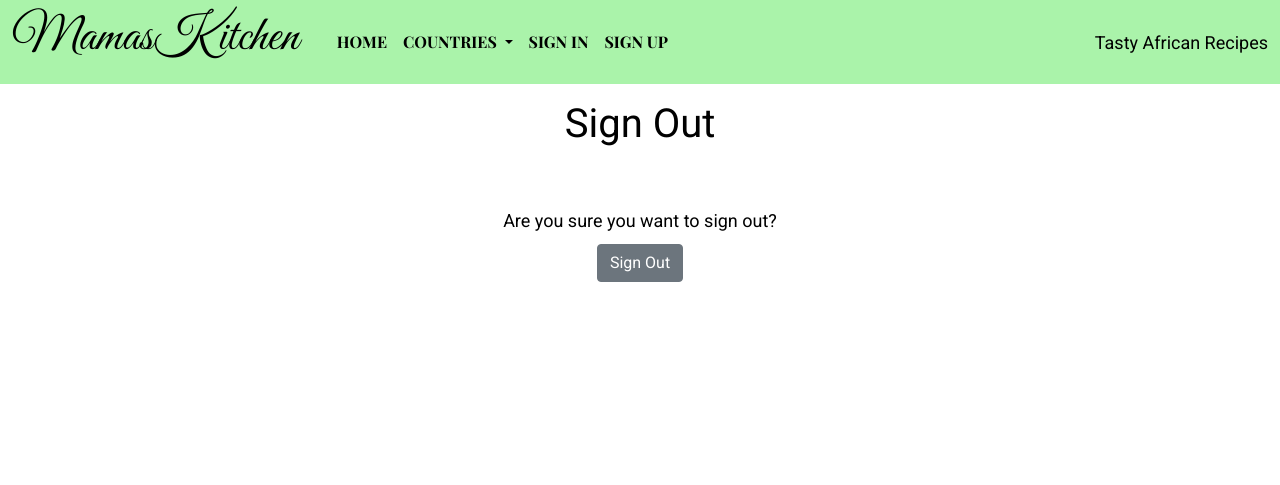
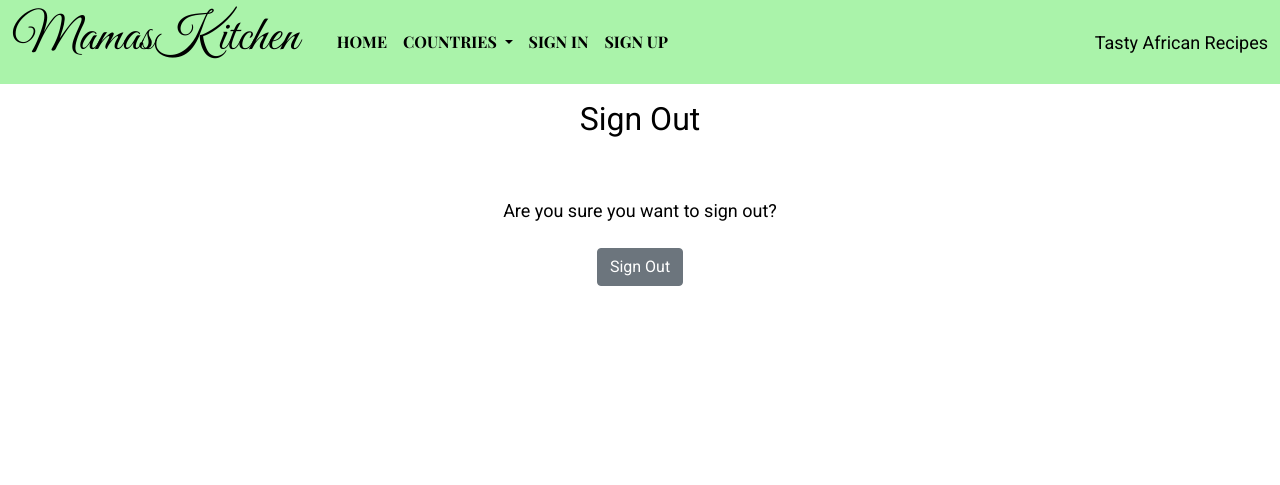
Before and after one commit to belovedpearl/AfricanRecipes-PP4, a Django app: template templates/account/logout.html in a window 1280 px wide. Shown: the top 485 px of the page. Run offline with Django 3.2, Linux system fonts and the light colour scheme; tables that the repository leaves empty hold one stand-in row (values such as "Sample post"); the template is opened without the code that fills it: values that come from a table or form of the project are taken from there, most other values are stand-ins (such as "Sample title", 1, 10 or a date in 2020).

Commit message:
Modify templates with w3 recommendations

```diff
--- a/templates/account/logout.html
+++ b/templates/account/logout.html
@@ -7,7 +7,7 @@
 {% block content %}
   <div class="text-center">
     <div class="mx-auto">
-      <h1 class="mt-3">{% trans "Sign Out" %}</h1>
+      <h2 class="mt-3">{% trans "Sign Out" %}</h2>
       <br>
 
       <p class="mt-4">{% trans 'Are you sure you want to sign out?' %}</p>
@@ -17,7 +17,7 @@
         {% if redirect_field_value %}
           <input type="hidden" name="{{ redirect_field_name }}" value="{{ redirect_field_value }}"/>
         {% endif %}
-        <button class="btn btn-secondary" type="submit">{% trans 'Sign Out' %}</button>
+        <button class="btn btn-secondary mt-4" type="submit">{% trans 'Sign Out' %}</button>
       </form>
 
     </div>
--- a/templates/countries.html
+++ b/templates/countries.html
@@ -4,7 +4,7 @@
 {% block title %} Food Recipe for {{ choice }} {% endblock%}
 {% block content %}
 
-    <h1 class="mt-3">Food Recipe for {{ choice }} </h1>
+    <h2 class="mt-3">Food Recipe for {{ choice }} </h2>
     <hr>
 <!-- check if there are any post in recipe_post -->
     {% if recipe_posts %}
--- a/templates/deleterecipe.html
+++ b/templates/deleterecipe.html
@@ -4,7 +4,7 @@
 {% block content %}
 
     {% load crispy_forms_tags %}
-    <h1 class="mt-3">Delete: {{recipe.title }} </h1>
+    <h2 class="mt-3">Delete: {{recipe.title }} </h2>
     <div class="text-center">
     <!-- Restrict page access to authorized users -->
         {% if user.is_authenticated %}
--- a/templates/details.html
+++ b/templates/details.html
@@ -7,7 +7,7 @@
 
     <div class="container-fluid">
         <div class="recipeTitleBox">
-            <h1 class="display-4 text-center recipeTitle">{{ recipe.title }}</h1>
+            <h2 class="display-4 text-center recipeTitle">{{ recipe.title }}</h2>
 
         </div>
         <hr>
--- a/templates/edit_profile.html
+++ b/templates/edit_profile.html
@@ -4,7 +4,7 @@
 {% block title %} Edit Profile {% endblock %}
 
 {% block content %}
-    <h1 class="mt-3"> Edit Profile: </h1>
+    <h2 class="mt-3"> Edit Profile: </h2>
     <div class="changerecipe text-center">
         <div class="changerecipeform">
             <p class="mb-4">
```
